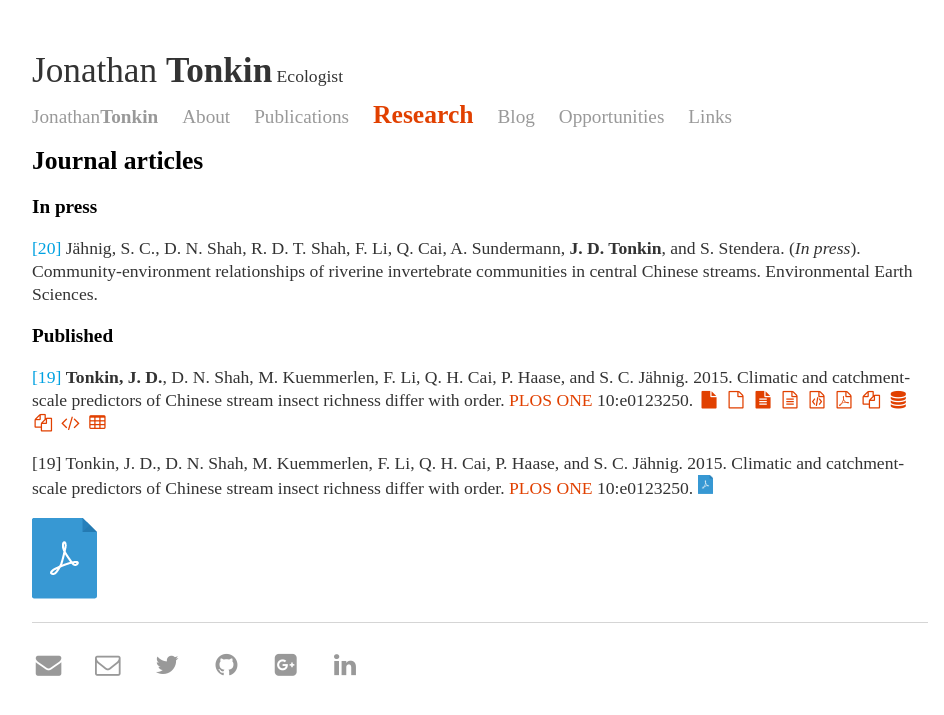
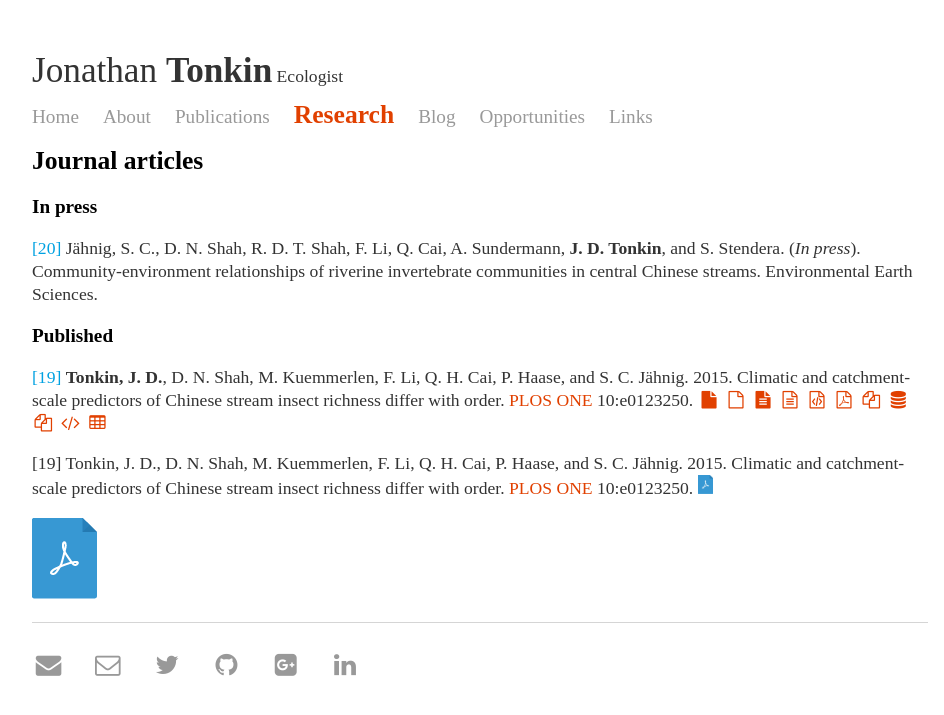
Before and after one commit to jdtonkin/jdtonkin.github.io, a Jekyll site: the page built from Research/index.md, in a window 1280 px wide. Shown: the top 715 px of the page, without its empty margins (160-1104 px from the left). Built offline with Jekyll 4.4.1, drawn with Linux system fonts in a browser that asks for light colours; nearby versions of some CDN libraries; some web fonts are replaced.

Commit message:
Update default.html

```diff
--- a/_layouts/default.html
+++ b/_layouts/default.html
@@ -20,7 +20,7 @@
 
     <nav>
 <ul>
-<li {%if page.title == 'JonathanTonkin' %}class="activepage"{% endif %}><a href="/">Jonathan<strong>Tonkin</strong></a></li>
+<li {%if page.title == 'Home' %}class="activepage"{% endif %}><a href="/">Home</a></li>
    <li {%if page.title == 'About' %}class="activepage"{% endif %}><a href="/About/">About</a></li>
    <li {%if page.title == 'Publications' %}class="activepage"{% endif %}><a href="/Publications/">Publications</a></li>
    <li {%if page.title == 'Research' %}class="activepage"{% endif %}><a href="/Research/">Research</a></li>
```
